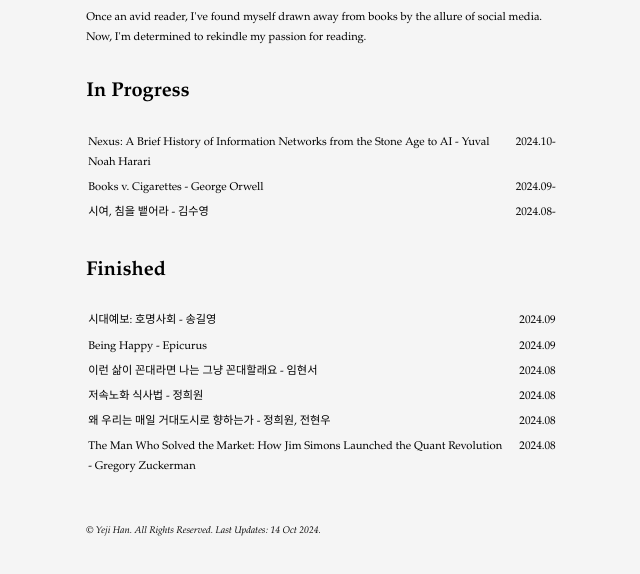
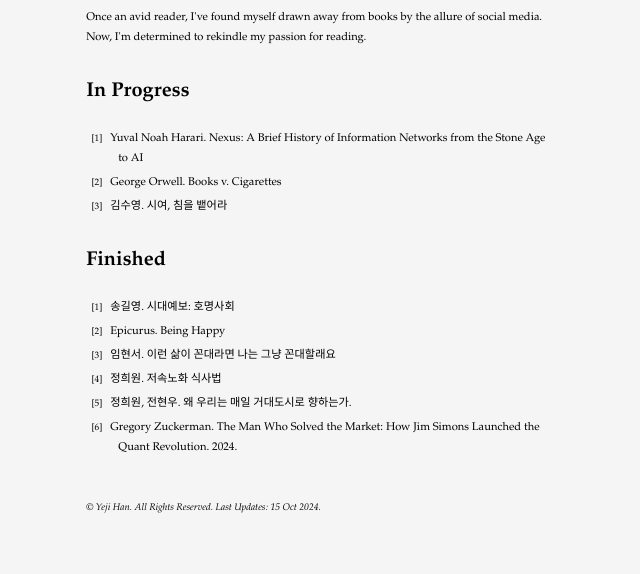
Before and after one commit to haan6/haan6.github.io, a plain HTML site: page reading.html in a window 1280 px wide. Shown: the part 114-688 px from the top of the page, without its empty margins (318-958 px from the left). Drawn offline with Linux system fonts and the light colour scheme.

Commit message:
Update reading list and css

```diff
--- a/reading.html
+++ b/reading.html
@@ -27,53 +27,22 @@ Now, I'm determined to rekindle my passion for reading.
 
 <!-- Reading List -->
 <h3 id="In Progress"><span class="marker-highlight">In Progress</span></h3>
-<table>
-  <tr>
-    <td>Nexus: A Brief History of Information Networks from the Stone Age to AI - Yuval Noah Harari</td>
-    <td>2024.10-</td>
-  </tr>
-  <!-- <tr> -->
-  <!--   <td>Late Migrations: A Natural History of Love and Loss - Margaret Renkl</td> -->
-  <!--   <td>2024.08.28-</td> -->
-  <!-- </tr> -->
-  <tr>
-    <td>Books v. Cigarettes - George Orwell</td>
-    <td>2024.09-</td>
-  </tr>
-  <tr>
-    <td>시여, 침을 뱉어라 - 김수영</td>
-    <td>2024.08-</td>
-  </tr>
-</table>
+<ol>
+  <li>Yuval Noah Harari. Nexus: A Brief History of Information Networks from the Stone Age to AI</li>
+  <li>George Orwell. Books v. Cigarettes</li>
+  <li>김수영. 시여, 침을 뱉어라</li>
+</ol>
 
 <h3 id="Finished"><span class="marker-highlight">Finished</span></h3>
-<table>
-  <tr>
-    <td>시대예보: 호명사회 - 송길영</td>
-    <td>2024.09</td>
-  </tr>
-  <tr>
-    <td>Being Happy - Epicurus</td>
-    <td>2024.09</td>
-  </tr>
-  <tr>
-    <td>이런 삶이 꼰대라면 나는 그냥 꼰대할래요 - 임현서</td>
-    <td>2024.08</td>
-  </tr>
-  <tr>
-    <td>저속노화 식사법 - 정희원</td>
-    <td>2024.08</td>
-  </tr>
-  <tr>
-    <td>왜 우리는 매일 거대도시로 향하는가 - 정희원, 전현우</td>
-    <td>2024.08</td>
-  </tr>
-  <tr>
-    <td>The Man Who Solved the Market: How Jim Simons Launched the Quant Revolution <br/>- Gregory Zuckerman</td>
-    <td>2024.08</td>
-  </tr>
-</table>
+<ol>
+  <li>송길영. 시대예보: 호명사회</li>
+  <li>Epicurus. Being Happy</li>
+  <li>임현서. 이런 삶이 꼰대라면 나는 그냥 꼰대할래요</li>
+  <li>정희원. 저속노화 식사법</li>
+  <li>정희원, 전현우. 왜 우리는 매일 거대도시로 향하는가.</li>
+  <li>Gregory Zuckerman. The Man Who Solved the Market: How Jim Simons Launched the Quant Revolution. 2024.</li>
+</ol>
 
-<footer><em>&copy Yeji Han. All Rights Reserved. Last Updates: 14 Oct 2024.</em></footer>
+<footer><em>&copy Yeji Han. All Rights Reserved. Last Updates: 15 Oct 2024.</em></footer>
 </body>
 </html>
```
